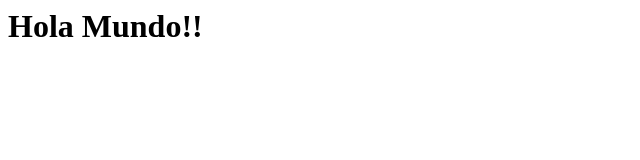
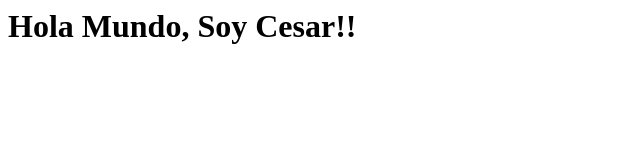
Before and after one commit to Lariosk/PROYACT-11, a plain HTML site: page index.html in a window 1280 px wide. Shown: the whole page, without its empty margins (0-640 px from the left). Drawn offline with Linux system fonts and the light colour scheme.

Commit message:
Cambio al archivo index.html

```diff
--- a/index.html
+++ b/index.html
@@ -1 +1 @@
-<h1>Hola Mundo!!</h1>
+<h1>Hola Mundo, Soy Cesar!!</h1>
```
